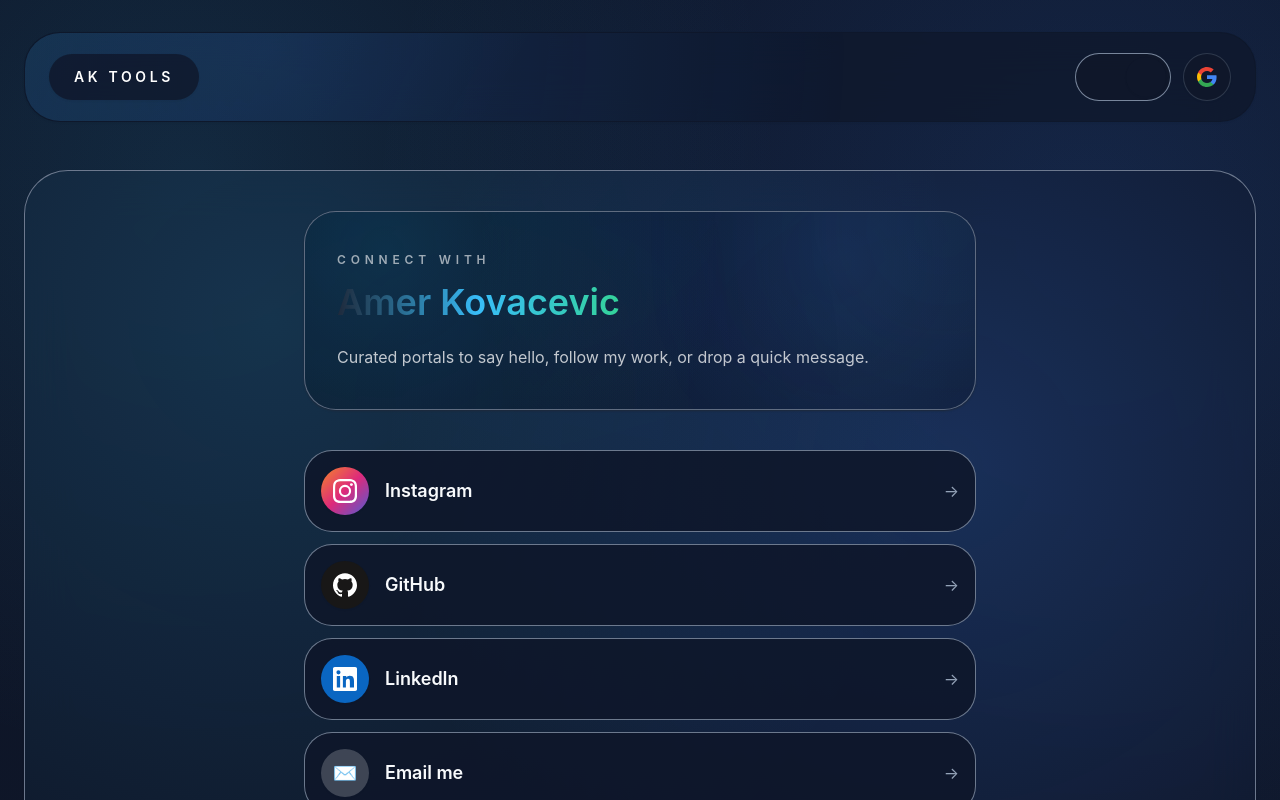
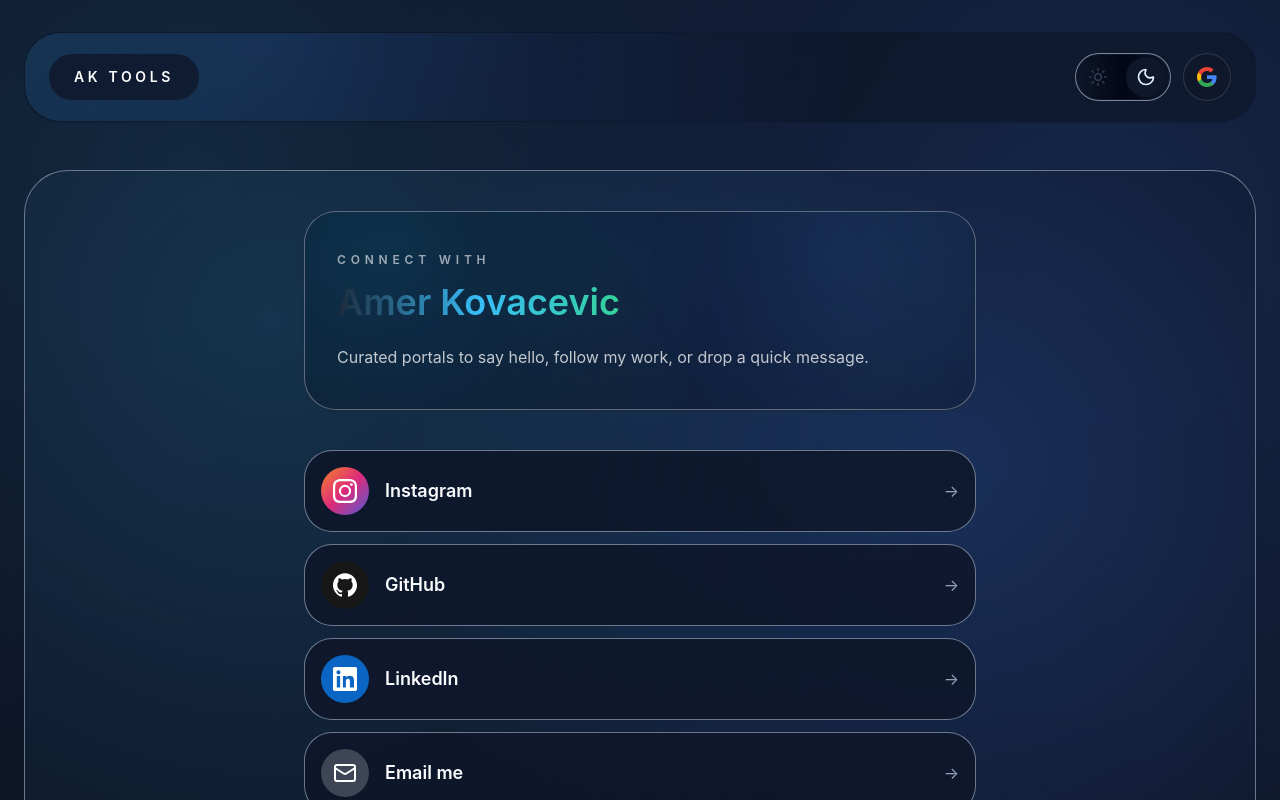
Before and after one commit to amerkovacevic/amerkovacevic.com, a React (Vite) app: page /links in a window 1280 px wide. Shown: the top 800 px of the page. Built offline with nearby package versions, Linux system fonts and the light colour scheme; no server answers.

Commit message:
Enhance theme toggle visuals and update email icon

```diff
--- a/src/pages/links/links-page.tsx
+++ b/src/pages/links/links-page.tsx
@@ -1,3 +1,4 @@
+import { Mail } from "lucide-react";
 import { ReactNode } from "react";
 
 import { PageHero } from "../../shared/components/page";
@@ -75,11 +76,7 @@
     {
       title: "Email me",
       url: "mailto:amer@amerkovacevic.com",
-      icon: (
-        <span aria-hidden className="text-xl" role="img">
-          ✉️
-        </span>
-      ),
+      icon: <Mail aria-hidden className="h-6 w-6" />,
       iconWrapperClassName: "bg-brand/10 text-brand-strong dark:bg-white/20 dark:text-white",
       textClassName: "dark:text-brand-foreground",
     },
--- a/src/shared/components/theme-toggle.tsx
+++ b/src/shared/components/theme-toggle.tsx
@@ -1,3 +1,4 @@
+import { Moon, Sun } from "lucide-react";
 import { useEffect, useState } from "react";
 import { useTheme } from "../../app/providers";
 import { cn } from "../lib/classnames";
@@ -22,7 +23,7 @@
       aria-checked={isDark}
       aria-label={isDark ? "Switch to light mode" : "Switch to dark mode"}
       className={cn(
-        "group inline-flex h-12 w-24 shrink-0 items-center justify-start rounded-full border border-border-light/70 bg-surface/90 p-1 transition-all duration-300",
+        "group relative inline-flex h-12 w-24 shrink-0 items-center justify-start overflow-hidden rounded-full border border-border-light/70 bg-surface/90 p-1 transition-all duration-300",
         "dark:border-border-dark/80 dark:bg-surface-overlayDark/80",
         "focus-visible:outline focus-visible:outline-2 focus-visible:outline-offset-2 focus-visible:outline-brand-accent",
         "hover:-translate-y-0.5 hover:border-brand/40 hover:shadow-brand",
@@ -33,11 +34,44 @@
       <span className="sr-only">{isDark ? "Switch to light theme" : "Switch to dark theme"}</span>
       <span
         aria-hidden
+        className="pointer-events-none absolute inset-px rounded-full bg-gradient-to-r from-white/90 via-white to-slate-200/80 shadow-inner transition-colors duration-300 dark:from-slate-900/80 dark:via-slate-950 dark:to-slate-900"
+      />
+      <span className="pointer-events-none absolute inset-0 flex items-center justify-between px-3 text-slate-500 dark:text-slate-400">
+        <Sun
+          aria-hidden
+          className={cn(
+            "h-5 w-5 transition-all duration-300",
+            isDark
+              ? "opacity-30 dark:text-slate-400"
+              : "opacity-100 text-amber-500 drop-shadow-[0_0_6px_rgba(251,191,36,0.45)]"
+          )}
+        />
+        <Moon
+          aria-hidden
+          className={cn(
+            "h-5 w-5 transition-all duration-300",
+            isDark
+              ? "opacity-100 text-sky-200 drop-shadow-[0_0_6px_rgba(125,211,252,0.45)]"
+              : "opacity-30 text-slate-400"
+          )}
+        />
+      </span>
+      <span
+        aria-hidden
         className={cn(
-          "h-10 w-10 rounded-full bg-white shadow-brand-sm transition-colors duration-300",
-          "dark:bg-slate-900"
+          "relative z-10 flex h-10 w-10 items-center justify-center rounded-full bg-white shadow-brand-sm transition-all duration-300",
+          "dark:bg-slate-900",
+          isDark
+            ? "text-sky-100"
+            : "text-amber-500"
         )}
-      />
+      >
+        {isDark ? (
+          <Moon aria-hidden className="h-5 w-5" />
+        ) : (
+          <Sun aria-hidden className="h-5 w-5" />
+        )}
+      </span>
     </button>
   );
 }
```
